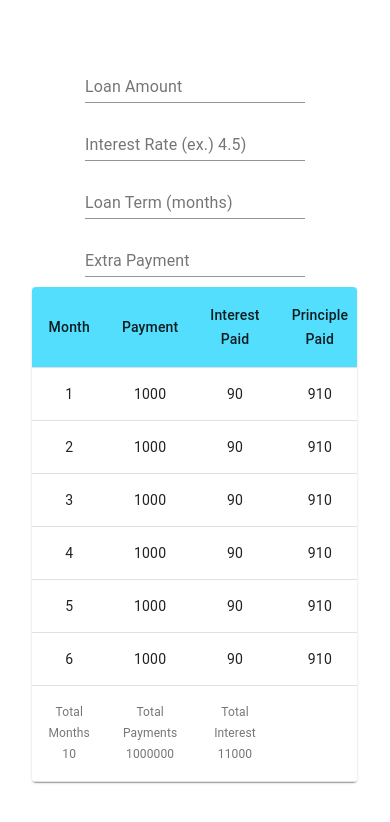
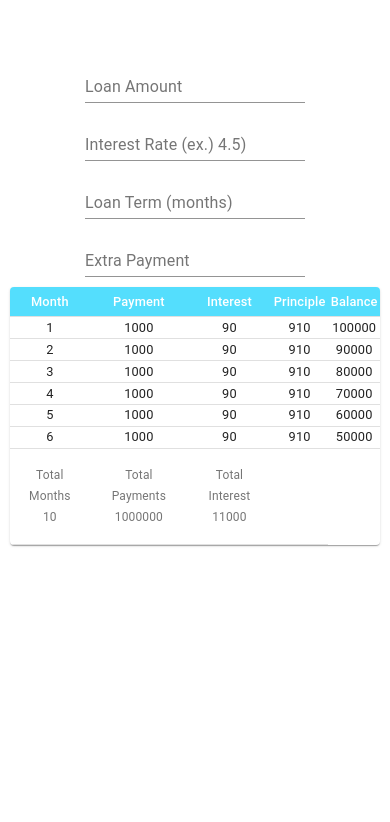
Before and after one commit to Msheezi/mortgagecalc2, a React (Create React App) app: page / in a window 390 px wide. Shown: the top 822 px of the page. Built offline with nearby package versions, Linux system fonts and the light colour scheme.

Commit message:
Change amort table styles header white fontsize smaller for mobile

```diff
--- a/src/components/amortTable.js
+++ b/src/components/amortTable.js
@@ -8,23 +8,39 @@ import { Paper,makeStyles, Table, TableCell, TableContainer, TableHead, TableRow
           container: {
             maxWidth: "800px",
             // minWidth: "200px",
-            margin: "5px auto",
-            boxSizing: "border-box",
-            width: "100%"
+            margin: "5px auto ",
+            // boxSizing: "border-box",
+            width: "95%"
           },
           table: {
             minWidth: 650,
           },
           pageContainer: {
-            width: "100vw",
+            // width: "100vw",
             maxWidth: "800px",
             minWidth: "200px",
-            margin: "0 auto"
+            margin: "0 auto",
+            "& th": {
+                padding: "2pt"
+
+            }
           },
           root: {
               backgroundColor: "#54DEFD",
-              color: "white"
+              color: "white",
+              "& th": {
+                  color: "white",
+                  fontSize: "0.8rem"
+
+              }
+          },
+          body: {
+              "& td":{
+                  padding: "1pt",
+                  fontSize: "0.8rem"
+              }
           }
+
         });
 
 export const AmortTable = ({paymentData})=>{
@@ -48,17 +64,17 @@ export const AmortTable = ({paymentData})=>{
     return (
         <TableContainer className={classes.container} component={Paper}>
             <Table className={classes.pageContainer} aria-label="simple table" >
-                <TableHead className={classes.root}>
-                    <TableRow className={classes.root}>
+                <TableHead className={classes.root} xs={12}>
+                    <TableRow  >
                         <TableCell align="center">Month</TableCell>
                         <TableCell align="center">Payment</TableCell>
-                        <TableCell align="center">Interest Paid</TableCell>
-                        <TableCell align="center">Principle Paid</TableCell>
+                        <TableCell align="center">Interest</TableCell>
+                        <TableCell align="center">Principle</TableCell>
 
-                        <TableCell align="center">Remaining Principle</TableCell>
+                        <TableCell align="center">Balance</TableCell>
                     </TableRow>
                 </TableHead>
-                <TableBody>
+                <TableBody className={classes.body} xs={12}>
                     {paymentDetails}
                 </TableBody>
                 <TableFooter>
--- a/src/components/calcPage.js
+++ b/src/components/calcPage.js
@@ -42,8 +42,8 @@ export const CalcPage = () => {
     return (
 
         <Grid container className={classes.container}>
-            <Grid item xs={1} sm={2}></Grid>
-            <Grid item xs={10} sm={8}>
+            <Grid item xs={false} sm={2}></Grid>
+            <Grid item xs={12} sm={8}>
             <div>
 
                 <TextField className={classes.input} label="Loan Amount" type="text"
@@ -75,7 +75,7 @@ export const CalcPage = () => {
                 <AmortTable paymentData={testData}/>
 
             </Grid>
-            <Grid item xs={1} sm={2}></Grid>
+            <Grid item xs={false} sm={2}></Grid>
 
         </Grid>
     )
```
Also changed, not shown: 1 other file (tests, documents, lock files or other folders).
